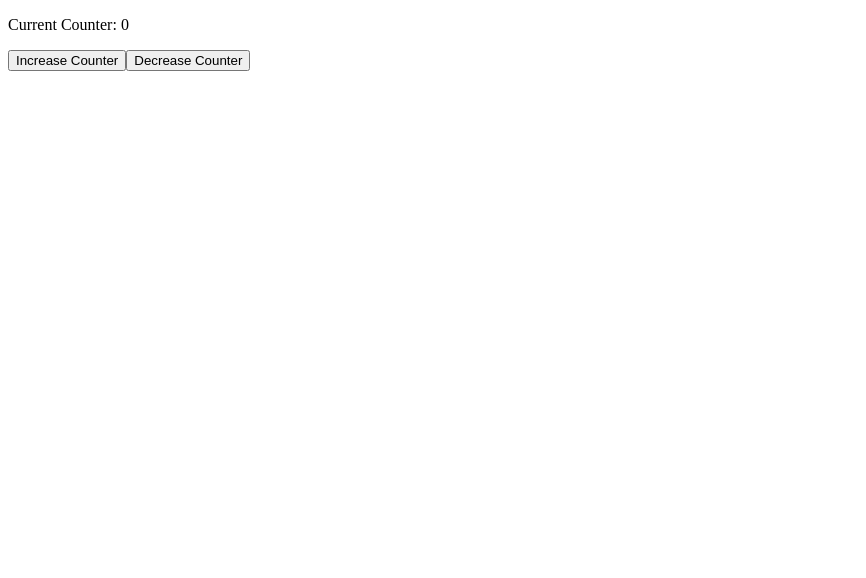
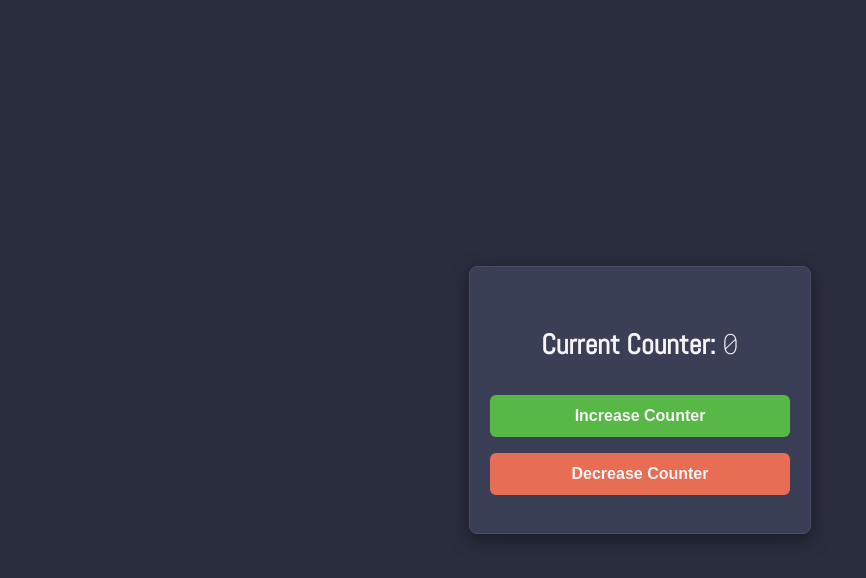
Before and after one commit to siyabuilds/react-counter, a React (Create React App) app: page / in a window 1280 px wide. Shown: the top 578 px of the page, without its empty margins (0-866 px from the left). Built offline with nearby package versions, Linux system fonts and the light colour scheme.

Commit message:
Style the counter component

```diff
--- a/src/App.css
+++ b/src/App.css
@@ -0,0 +1,61 @@
+body {
+  font-family: "Abel", Arial, sans-serif;
+  background-color: #2a2d3e;
+  color: #e0e0e0;
+  display: flex;
+  justify-content: center;
+  align-items: center;
+  height: 100vh;
+  margin: 0;
+}
+
+.container {
+  background-color: #3b3f55;
+  border: 1px solid #4b4e63;
+  border-radius: 8px;
+  box-shadow: 0 6px 20px rgba(0, 0, 0, 0.4);
+  padding: 30px 20px;
+  width: 300px;
+  text-align: center;
+}
+
+.counter-text {
+  font-size: 28px;
+  font-weight: bold;
+  margin-bottom: 25px;
+  color: #f5f5f5;
+}
+
+.counter {
+  font-family: "Roboto Mono";
+  font-weight: 200;
+}
+
+button {
+  width: 100%;
+  padding: 12px;
+  margin: 8px 0;
+  font-size: 16px;
+  font-weight: bold;
+  color: #f5f5f5;
+  border: none;
+  border-radius: 6px;
+  cursor: pointer;
+  transition: background-color 0.3s ease;
+}
+
+.increment-btn {
+  background-color: #57b846;
+}
+
+.increment-btn:hover {
+  background-color: #4aa93d;
+}
+
+.decrement-btn {
+  background-color: #e76e55;
+}
+
+.decrement-btn:hover {
+  background-color: #d85f4b;
+}
--- a/src/Counter.js
+++ b/src/Counter.js
@@ -10,10 +10,16 @@ const Counter = () => {
     localStorage.setItem("count", count);
   }, [count]);
   return (
-    <div>
-      <p>Current Counter: {count}</p>
-      <button onClick={() => setCount(count + 1)}>Increase Counter</button>
-      <button onClick={() => setCount(count - 1)}>Decrease Counter</button>
+    <div className="container">
+      <p className="counter-text">
+        Current Counter: <span className="counter">{count}</span>
+      </p>
+      <button className="increment-btn" onClick={() => setCount(count + 1)}>
+        Increase Counter
+      </button>
+      <button className="decrement-btn" onClick={() => setCount(count - 1)}>
+        Decrease Counter
+      </button>
     </div>
   );
 };
```
